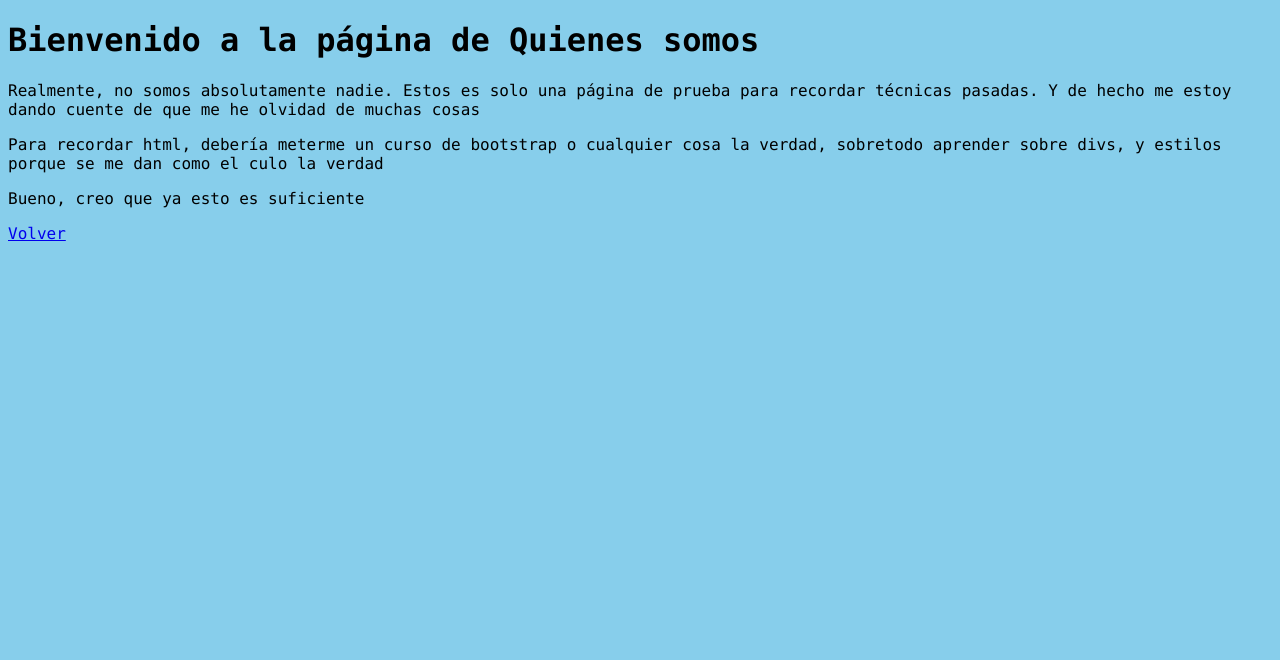
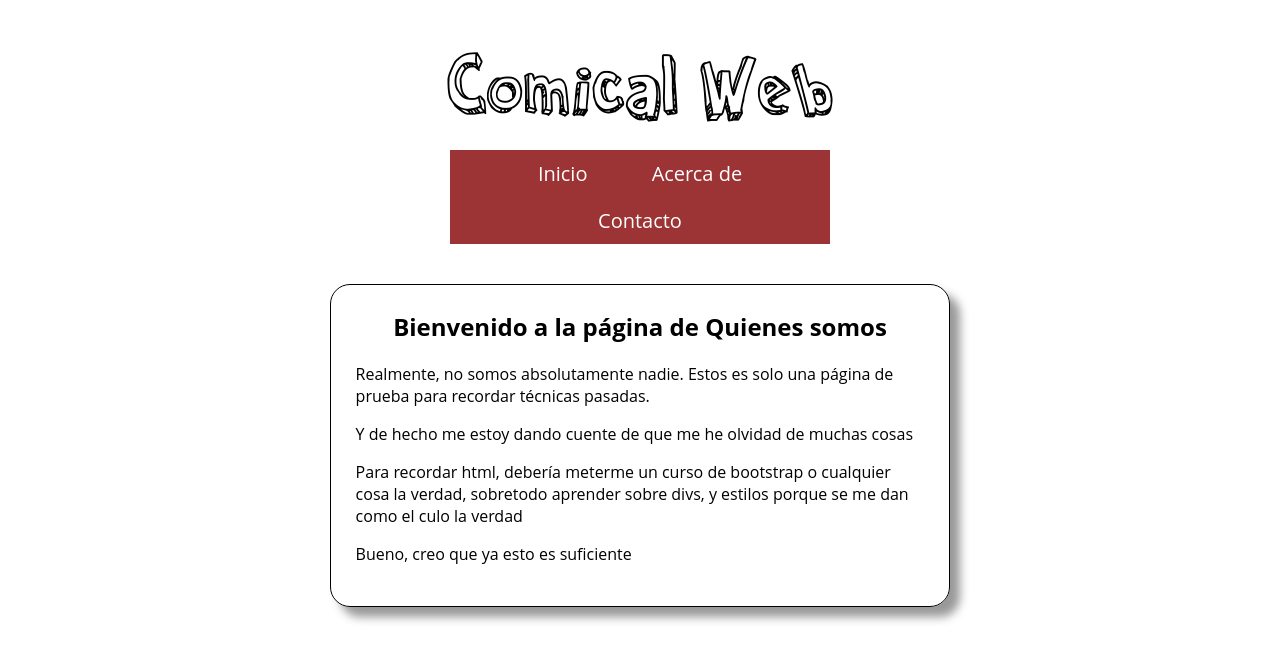
Before and after one commit to eigenric/ramas, a plain HTML site: page acerca.html in a window 1280 px wide. Drawn offline with Linux system fonts and the light colour scheme.

Commit message:
Added some styles and updates in the template text

```diff
--- a/acerca.html
+++ b/acerca.html
@@ -2,22 +2,31 @@
 
 <html>
 	<head>
-		<title>Quienes somos</title>
+		<title>Acerca de</title>
 		<meta charset='utf-8'>
 		<link rel="stylesheet" href="css/style.css">
-		<script src="js/juego.js"></script>
+		<script src="js/gracia.js"></script>
 	</head>
 
 	<body>
-		<h1>Bienvenido a la página de Quienes somos</h1>
-		<p>Realmente, no somos absolutamente nadie. Estos es solo una
-		página de prueba para recordar técnicas pasadas. Y de hecho me estoy
-		dando cuente de que me he olvidad de muchas cosas</p>
-		<p> Para recordar html, debería meterme un curso de bootstrap
-		o cualquier cosa la verdad, sobretodo aprender sobre divs, y estilos
-		porque se me dan como el culo la verdad</p>
-		<p>Bueno, creo que ya esto es suficiente</p>
+		<h1>Comical Web</h2>
+		<ul id="menu">
+			<li><a href="index.html">Inicio</a></li>
+			<li><a href="acerca.html">Acerca de</a></li>
+			<li><a href="contacto.html">Contacto</a></li>
+		</ul>
 
-		<a href="./index.html">Volver</a>
+
+		<div id="wrapper">
+			<h2>Bienvenido a la página de Quienes somos</h2>
+	                <p>Realmente, no somos absolutamente nadie. Estos es solo una
+	                página de prueba para recordar técnicas pasadas.</p>
+			</p>Y de hecho me estoy dando cuente de que me he olvidad de muchas cosas</p>
+	                <p> Para recordar html, debería meterme un curso de bootstrap
+	                o cualquier cosa la verdad, sobretodo aprender sobre divs, y estilos
+	                porque se me dan como el culo la verdad</p>
+	                <p>Bueno, creo que ya esto es suficiente</p>
+		</div>
+
 	</body>
 </html>
--- a/css/style.css
+++ b/css/style.css
@@ -1,15 +1,62 @@
-li a {
-	color: white;
+@font-face {
+
+	font-family: "Cartoon Relief";
+	src: url("./Cartoon Relief.ttf");
+
 }
 
 body {
 
-	font-family: "Monaco";
-	background-color: skyblue;
+	margin-top: 3%;
+	font-family: "Open Sans", "Helvetica Neue";
+
 }
 
-#menu {
+h1, h2 {
 
-	background-color: blue;
+	text-align: center;
+	margin: 0px 0px 20px 0px;
+}
+
+h1 {
+
+	font-family: "Cartoon Relief";
+	font-size: 80px;
+	font-weight: normal;
+}
+
+#wrapper {
+
+	width: 45%;
+	margin: 40px auto auto auto;
+	border: 1px black solid;
+	border-radius: 20px;
+	padding: 25px;
+	box-shadow: 10px 10px 10px #999;
 
 }
+
+ul#menu {
+	list-style: none;
+	width: 30%;
+	text-align: center;
+	margin: auto;
+	padding: 0;
+	background-color: #9c3334;
+}
+
+li {
+
+	display: inline-block;
+	padding: 10px 30px 10px 30px;
+}
+
+li:hover {
+	background-color: #78292a;
+}
+
+li a {
+	text-decoration: none;
+	font-size: 20px;
+	color: white;
+}
```
Also changed, not shown: index.html (+5 -4 lines), css/Cartoon Relief.ttf (added).
